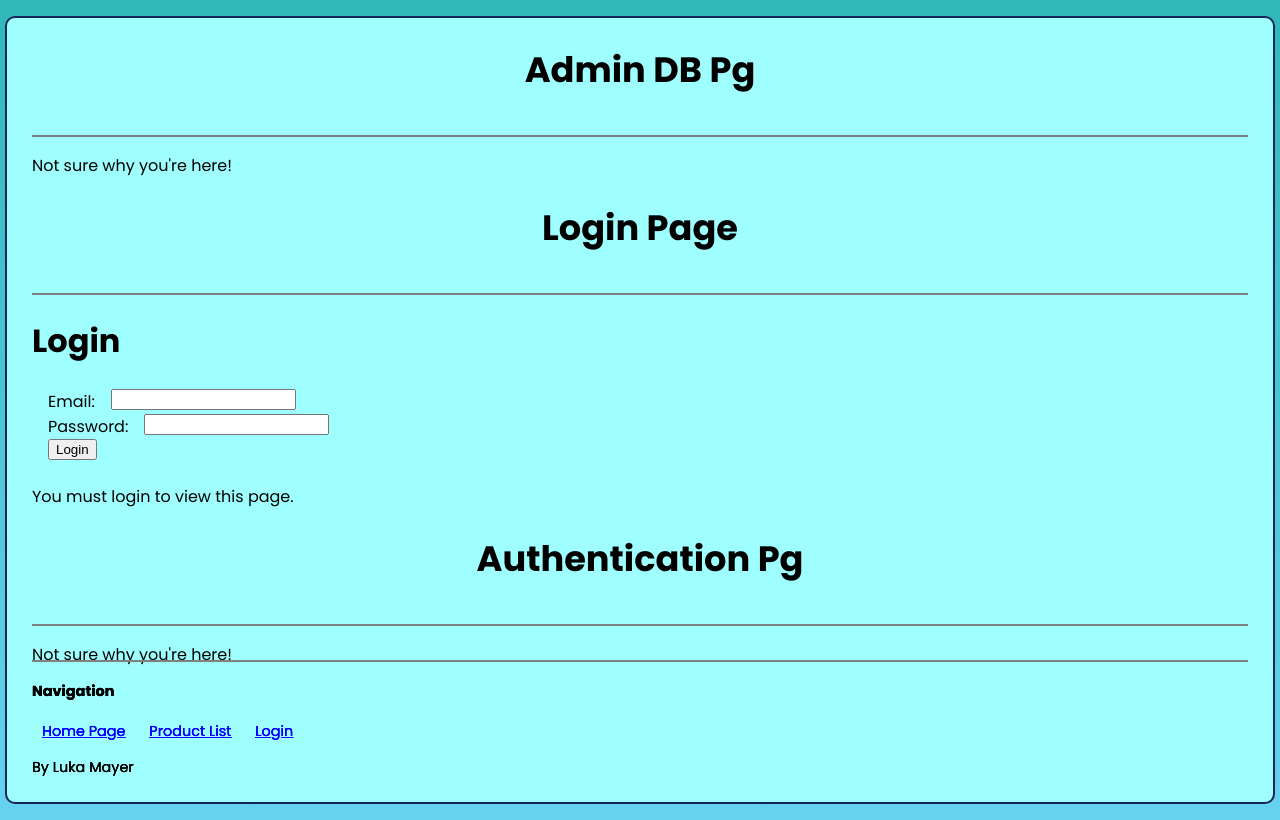
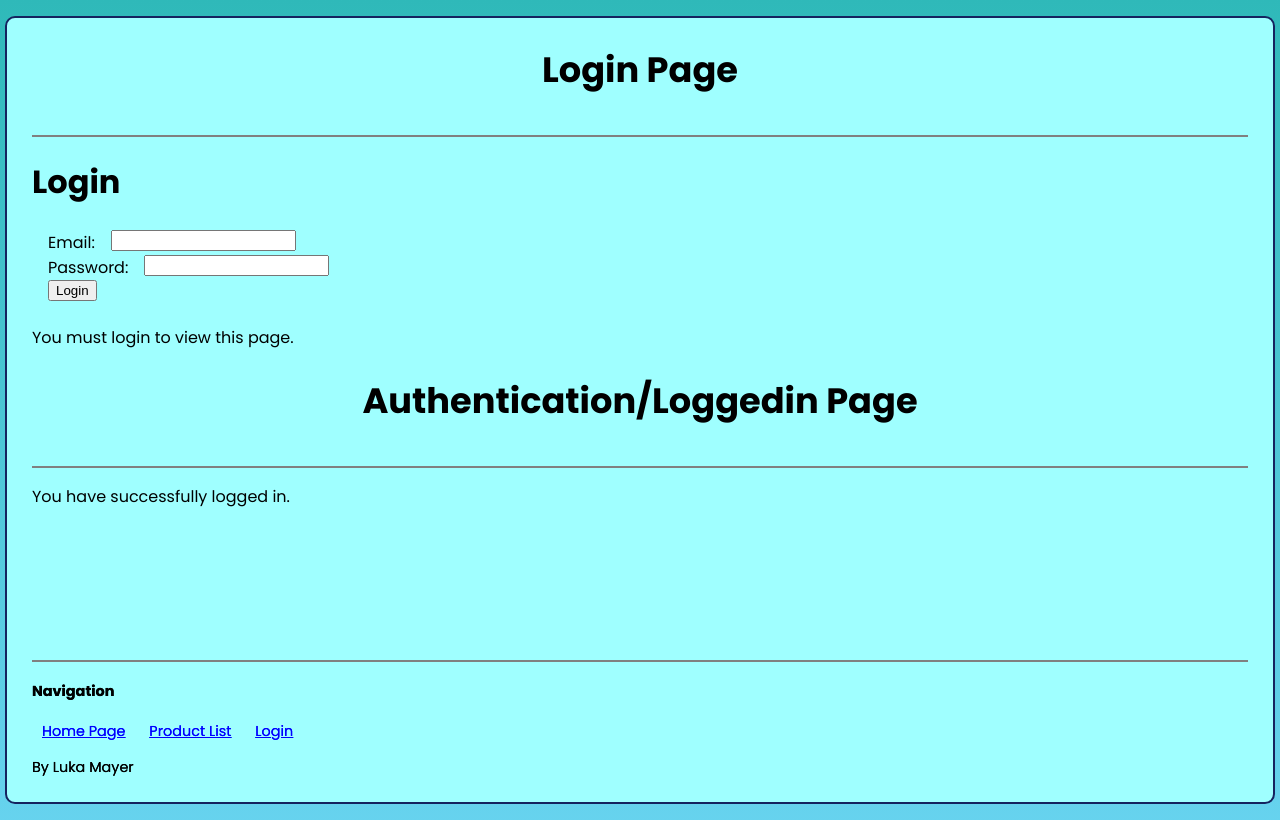
Before and after one commit to LMNJIT/IT202-ldm29-Project, a PHP site: page /LMNJIT/authenticate.php in a window 1280 px wide. Run offline with PHP 8.4, Linux system fonts and the light colour scheme; data comes from the database, SQL or seed files in the repository.

Commit message:
random stuff

```diff
--- a/admin_db.php
+++ b/admin_db.php
@@ -35,15 +35,6 @@ Version 1.0
         <title>Admin DB Pg</title>
         <link rel="stylesheet" href="styles/lukas_tech_accessories.css"/>
         <link rel="shortcun icon" href="images/shop_logo.png"/>
-        <header>
-            <h1>Admin DB Pg</h1>
-        </header>
-    </head>
-    <body>
-        <main>
-            <p>Not sure why you're here!</p>
-        </main>
-    </body>
     <!-- Nav bar -->
     <footer>
         <h4> Navigation </h4>
--- a/authenticate.php
+++ b/authenticate.php
@@ -10,17 +10,12 @@ Version 1.0
 
 <?php
     require_once('admin_db.php');
-    session_start();
     $email = filter_input(INPUT_POST, 'email');
     $password = filter_input(INPUT_POST, 'password');
     if (is_valid_admin_login($email, $password)) {
     // check valid login,
     // then create valid entry in the $_SESSON global super array
     $_SESSION['is_valid_admin'] = true;
-    // redirect logged in user to default page
-    echo "<p>You have successfully logged in.</p>";
-    echo "<a href='http://localhost/LMNJIT/git/IT202-ldm29-Project/home_page.php'>Home Page</a>";
-
     // grab managers_id and set it to the first
     $managers_id = filter_input(INPUT_GET, 'managers_id', FILTER_VALIDATE_INT);
     // search for emailAddress and append to queryManager
@@ -48,26 +43,26 @@ Version 1.0
 
 <html>
     <head>
-        <title>Authentication Pg</title>
+        <title>Authentication/Loggedin Pg</title>
         <link rel="stylesheet" href="styles/lukas_tech_accessories.css"/>
         <link rel="shortcun icon" href="images/shop_logo.png"/>
         <header>
-            <h1>Authentication Pg</h1>
+            <h1>Authentication/Loggedin Page</h1>
         </header>
     </head>
     <body>
         <main>
-            <p>Not sure why you're here!</p>
+            <p>You have successfully logged in.</p>
         </main>
     </body>
     <!-- Nav bar -->
     <footer>
+        <!-- This is overlayed by admin_db page
         <h4> Navigation </h4>
         <nav>
             <a href="http://localhost/LMNJIT/git/IT202-ldm29-Project/home_page.php">Home Page</a>
             <a href="http://localhost/LMNJIT/git/IT202-ldm29-Project/tech_accessories_product_list.php">Product List</a>
             <?php
-                session_start();
                 if (empty($_SESSION)) {
                 ?>
             <a href="http://localhost/LMNJIT/git/IT202-ldm29-Project/login.php">Login</a>
@@ -80,6 +75,7 @@ Version 1.0
             <?php } ?>
         </nav>
         <p>By Luka Mayer</p>
+        -->
     </footer>
     <!-- Poppins Font from https://fonts.google.com/selection/embed -->
     <link rel="preconnect" href="https://fonts.googleapis.com">
--- a/shipping_page_results.php
+++ b/shipping_page_results.php
@@ -161,6 +161,7 @@ Version 1.0
             <a href="http://localhost/LMNJIT/git/IT202-ldm29-Project/home_page.php">Home Page</a>
             <a href="http://localhost/LMNJIT/git/IT202-ldm29-Project/tech_accessories_product_list.php">Product List</a>
             <?php
+                session_start();
                 if (empty($_SESSION)) {
                 ?>
             <a href="http://localhost/LMNJIT/git/IT202-ldm29-Project/login.php">Login</a>
```
